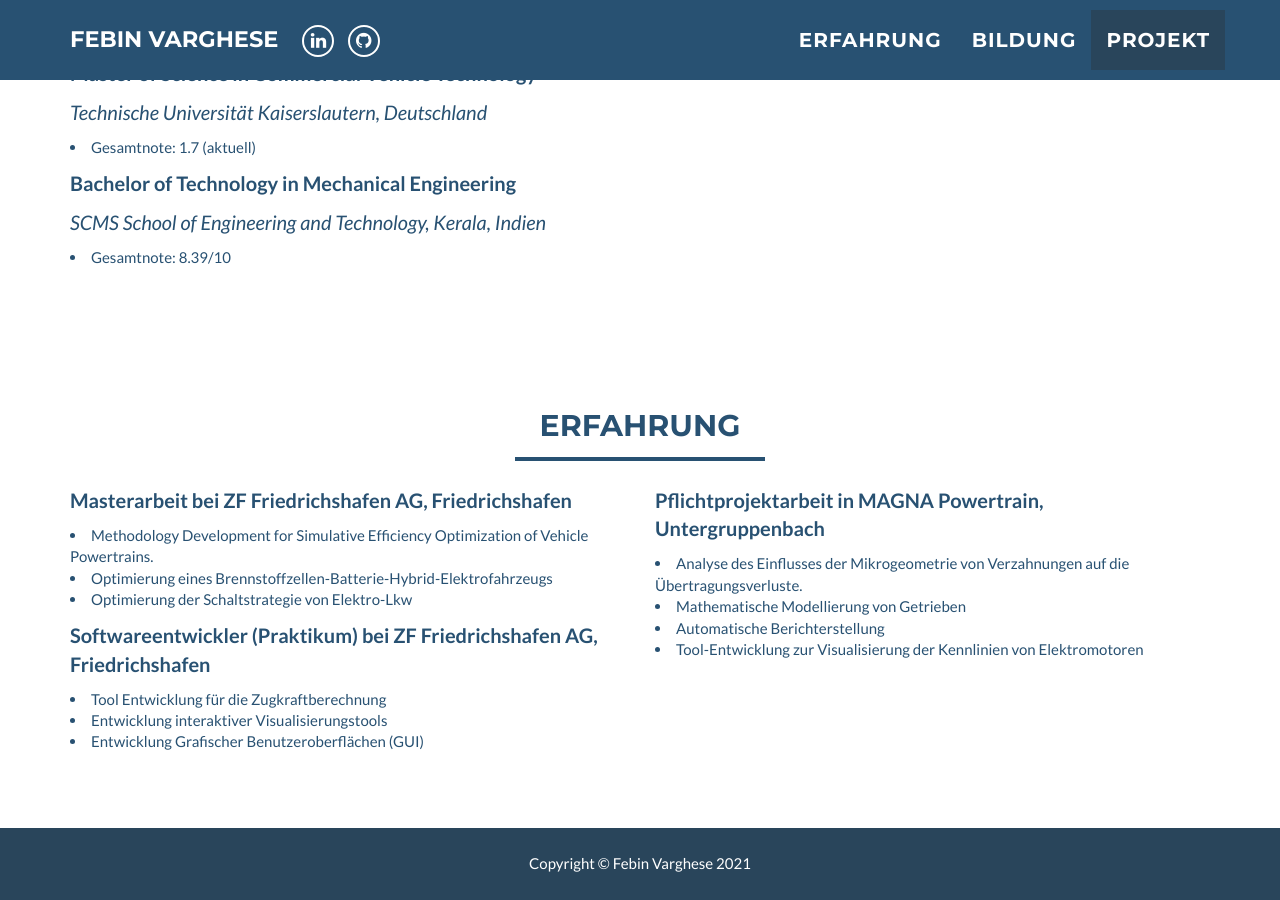
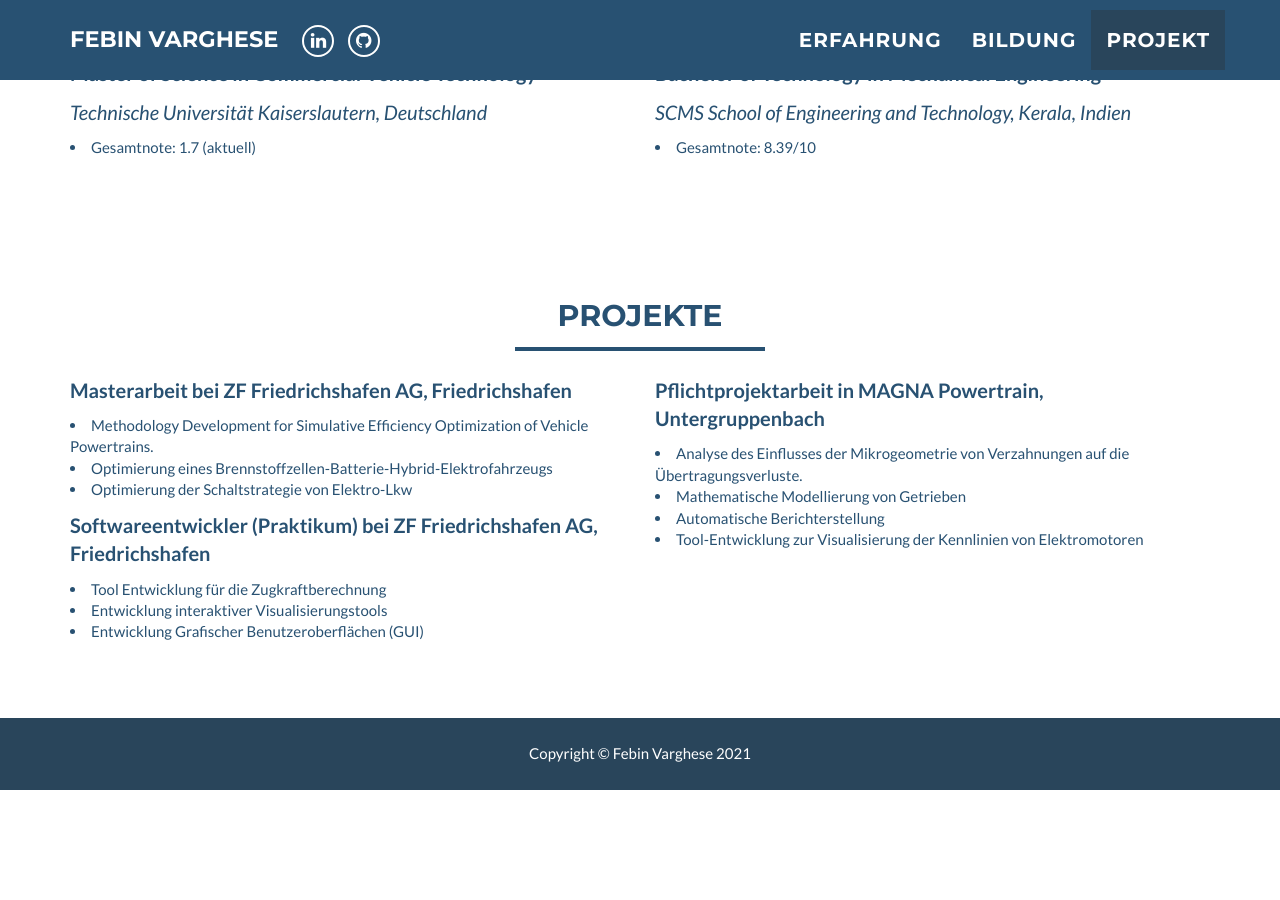
Before and after one commit to febin-varghese/my-profile, a Jekyll site: the page built from index.html, in a window 1280 px wide and 900 px high, scrolled down 1413 px. Built offline with Jekyll 4.4.1, drawn with Linux system fonts in a browser that asks for light colours; after the commit the page ends 2203 px from its top, so only the background shows below that.

Commit message:
bildung update

```diff
--- a/_includes/interests.html
+++ b/_includes/interests.html
@@ -15,15 +15,15 @@
            <i>Technische Universität Kaiserslautern, Deutschland</i>
            <li>Gesamtnote: 1.7 (aktuell)</li>
         </p>
-			<p>
+      </div>
+	    <div class="col-sm-6">
+    		<p>
             <b>Bachelor of Technology in Mechanical Engineering</b>
         </p>
         <p>
            <i>SCMS School of Engineering and Technology, Kerala, Indien</i>
            <li>Gesamtnote: 8.39/10</li>
         </p>
-
-      </div>
 	    </div>
     </div>
   </div>
--- a/_includes/projects.html
+++ b/_includes/projects.html
@@ -2,7 +2,7 @@
   <div class="container">
     <div class="row">
       <div class="col-lg-12 text-center">
-        <h2>Erfahrung</h2>
+        <h2>Projekte</h2>
         <hr />
       </div>
     </div>
```
